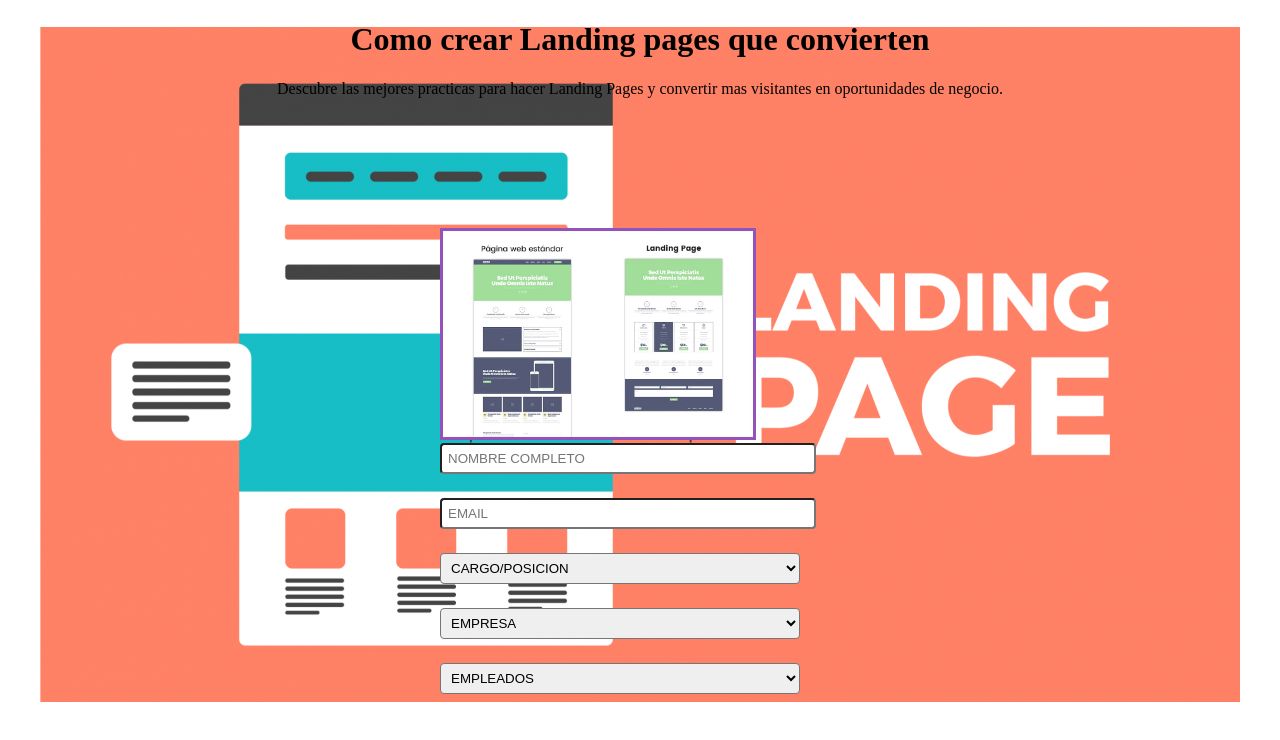
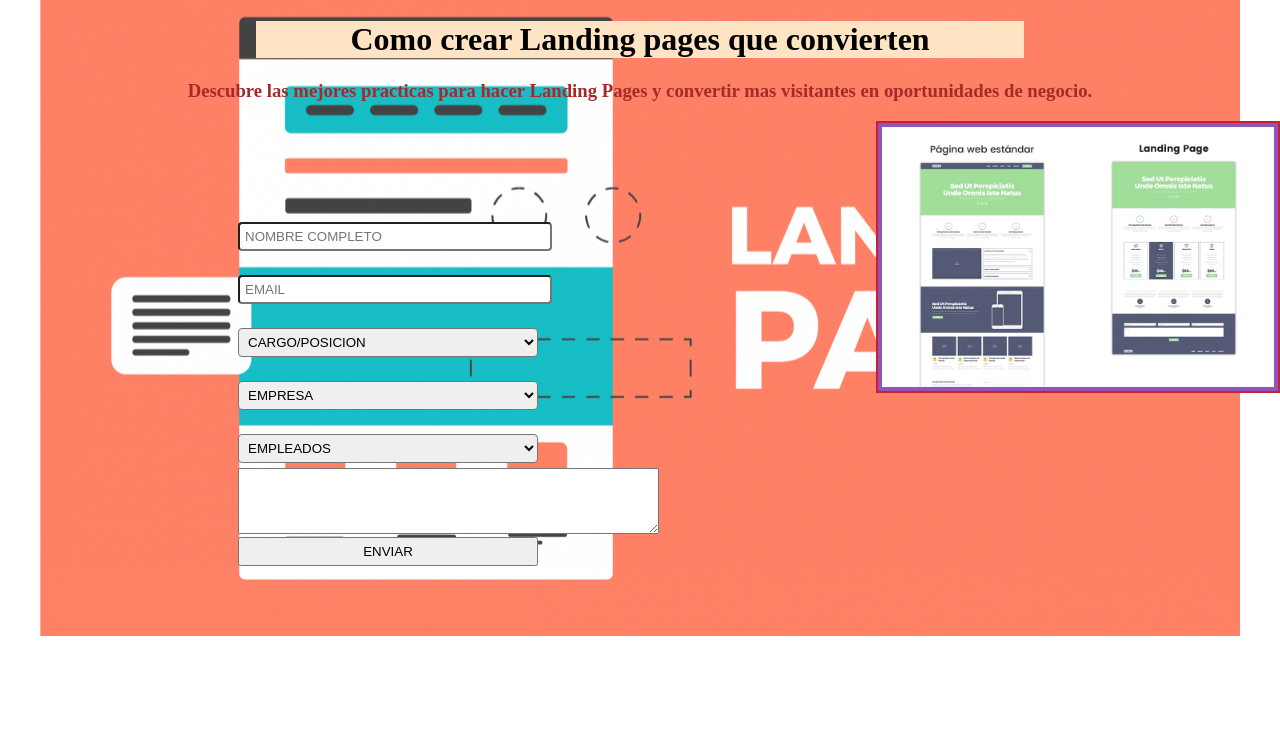
Before and after one commit to Mikipurihuamanleonardo/LANDINGPAGE, a plain HTML site: page index.html in a window 1280 px wide. Drawn offline with Linux system fonts and the light colour scheme.

Commit message:
correcion

```diff
--- a/estilos.css
+++ b/estilos.css
@@ -1,5 +1,5 @@
 body{
-    background-image: url(/img/fondo.png);
+    background-image: url(img/fondo.png);
     background-position: center;
     margin: auto;
     background-repeat: no-repeat;
@@ -8,8 +8,9 @@ body{
 header h1{
     text-align: center;
 }
-p{
+h3{
     text-align: center;
+    color: brown;
 }
 div{
     margin: auto;
@@ -18,18 +19,42 @@ div{
     width: 400px;
     padding: 30px;
     margin: auto;
-    margin-top: 100px;
+    margin-top: 90px;
     border-radius: 4px;
     font-family: 'calibri';
 
 }
 .controls{
-    width: 90%;
-    padding: 6px;
+    width: 75%;
+    padding: 5px;
     border-radius: 4px;
     margin-bottom: 5px;
 }
-img{
-    width: 79%;
-    background-position: right;
+.imgbanner{
+    float: right;/*flote a la derecha*/
+    /*border-radius: 50%;*/
+    border:#c82033 2px solid;
+    width: 40%;
+    max-height: 400px;
+    max-width: 400px;
+
 }
+header{
+    background-color: bisque;
+    width: 60%;
+    height: 45%;
+    margin: auto;
+    text-align: center;
+}
+section{
+    margin: 1.5em;
+    padding: 1.5em;
+    overflow: hidden;
+    max-width: 690px;
+
+}
+.bottom{
+    width: 75%;
+    padding: 5px;
+
+}
--- a/index.html
+++ b/index.html
@@ -8,13 +8,13 @@
     <title>FORMULARIO LANDING PAGES</title>
 </head>
 <body>
+
     <header>
         <h1>Como crear Landing pages que convierten</h1>
     </header>
-    <p>Descubre las mejores practicas para hacer Landing Pages y convertir mas visitantes en oportunidades de negocio.</p>
-
+    <h3>Descubre las mejores practicas para hacer Landing Pages y convertir mas visitantes en oportunidades de negocio.</h3>
+    <img src="img/Landing-Page.jpg" class="imgbanner">
     <section class="form-register">
-        <img src="img/Landing-Page.jpg" alt="">
             <input  class="controls" type="text" id="NOMBRE" name="NOMBRE" placeholder="NOMBRE COMPLETO"><br><br>
             <input  class="controls" type="text"  name="EMAIL" id="EMAIL" placeholder="EMAIL"><br><br>
                 <select name="CARGO" id="CARGO" class="controls"><br><br>
@@ -23,17 +23,21 @@
                     <option value="#">Opcion 2</option>
                     <option value="#">Opcion 3</option>
                     </select><br><br>
-                    <select name="area" id="area" class="controls"><br><br>
+                    <select name="area" id="area" class="controls">
                         <option value="#">EMPRESA</option>
                         <option value="#">opcion 1</option>
                         <option value="#">Opcion 2</option>
                         <option value="#">Opcion 3</option>
                         </select><br><br>
-                    <select name="numero_de_empleados" id="numero de empleados" class="controls"><br><br>
+                    <select name="numero_de_empleados" id="numero de empleados" class="controls">
                             <option value="#">EMPLEADOS</option>
                             <option value="#">opcion 1</option>
                             <option value="#">Opcion 2</option>
                             <option value="#">Opcion 3</option>
+            <p><label for="w3review">Escribir comentario:</label></p>
+            <textarea id="w3review" name="w3review" rows="4" cols="50"></textarea>
+            <br>
+            <input type="submit" value="ENVIAR" class="bottom">
     </section>
 
 
```
